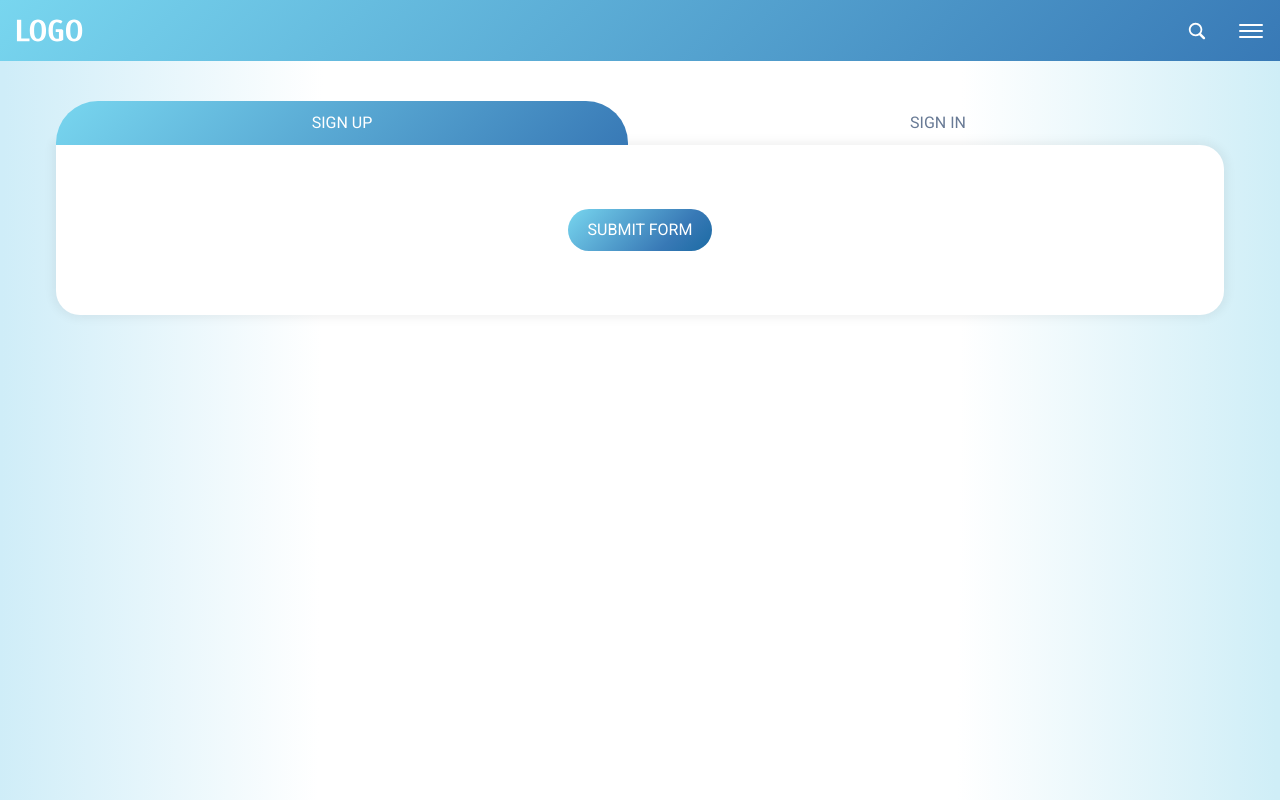
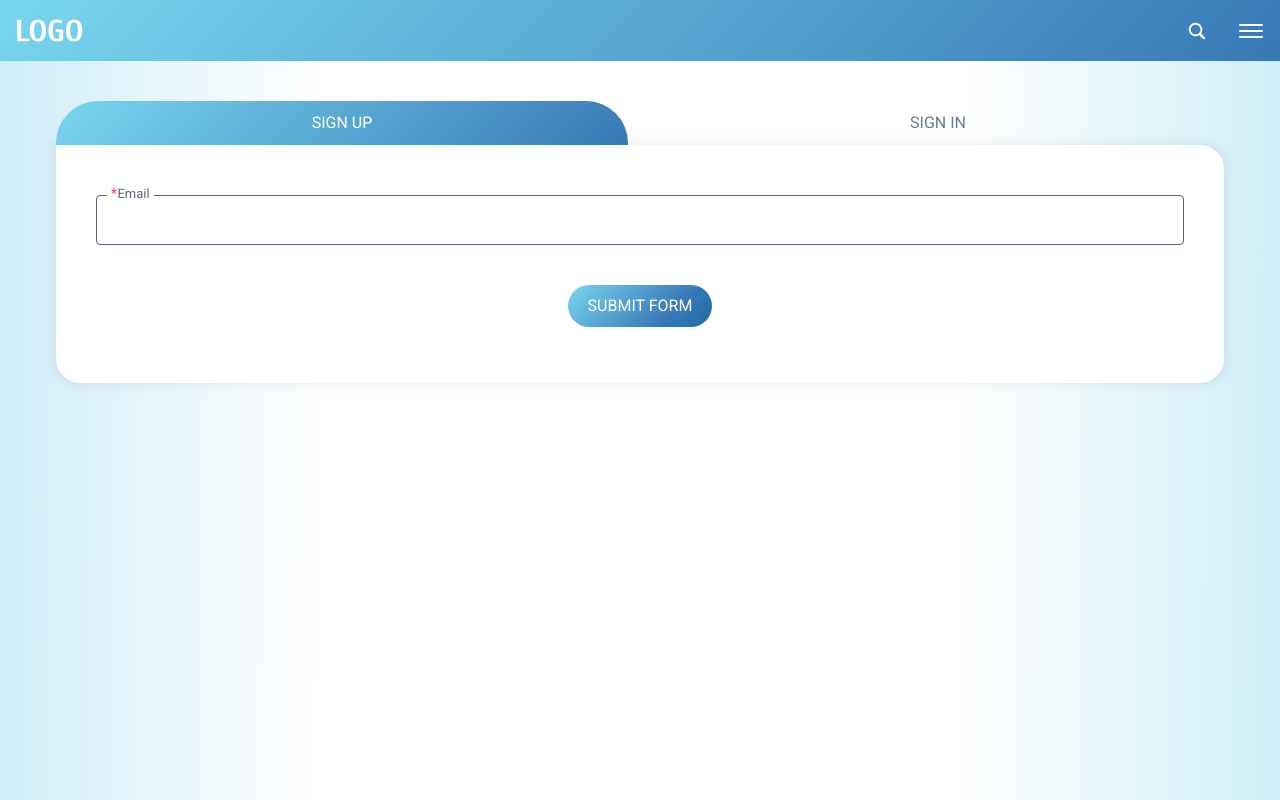
Before and after one commit to it-volunteers-ukraine/ChariERP, a Next.js app in the folder client/: page /en/sign-up in a window 1280 px wide. Built offline with nearby package versions, Linux system fonts and the light colour scheme.

Commit message:
Create Sign Up

```diff
--- a/client/src/app/[locale]/(login)/layout.tsx
+++ b/client/src/app/[locale]/(login)/layout.tsx
@@ -14,7 +14,7 @@ export default function Layout({
   const pathname = usePathname();
 
   const styles = clsx(
-    'flex flex-col justify-center items-center w-full bg-white py-16 px-4 tablet:rounded-b-3xl shadow-auth',
+    'flex flex-col justify-center items-center w-full bg-white pt-9 desktop:pt-14 pb-14 desktop:pb-16 px-4 tablet:px-10 desktopXl:px-8 tablet:rounded-b-3xl shadow-auth',
     {
       'tablet:rounded-tl-3xl':
         pathname === Helpers.getPathname(locale, routes.login),
--- a/client/src/app/[locale]/(login)/sign-in/sign-in.tsx
+++ b/client/src/app/[locale]/(login)/sign-in/sign-in.tsx
@@ -28,7 +28,7 @@ const SignIn = () => {
       })}
     >
       {() => (
-        <Form className="flex flex-col items-center gap-10 max-w-[400px] w-full">
+        <Form className="flex flex-col items-center pt-7 pb-2 desktop:pt-[30px] desktop:pb-[22px] gap-10 max-w-[400px] w-full">
           <InputField name="email" label="Email" required />
           <InputField
             required
--- /dev/null
+++ b/client/src/app/[locale]/(login)/sign-up/config.ts
@@ -0,0 +1,10 @@
+import * as Yup from 'yup';
+
+export const initialValues = {
+  email: '',
+};
+
+export const validationSchema = () =>
+  Yup.object().shape({
+    email: Yup.string().trim().min(6).max(50).email().required(),
+  });
--- a/client/src/app/[locale]/(login)/sign-up/page.tsx
+++ b/client/src/app/[locale]/(login)/sign-up/page.tsx
@@ -1,25 +1,14 @@
 import { Metadata } from 'next';
-import { useTranslations } from 'next-intl';
 
-import { Button } from '@/components';
+import SignUp from './sign-up';
 
 export const metadata: Metadata = {
   title: 'Sign Up',
   description: 'Sign up page',
 };
 
-const SignUp = () => {
-  const registration = useTranslations('auth-page.registration');
-
-  return (
-    <>
-      <Button
-        styleType="primary"
-        className="uppercase"
-        text={registration('button')}
-      />
-    </>
-  );
+const SignUpPage = () => {
+  return <SignUp />;
 };
 
-export default SignUp;
+export default SignUpPage;
--- /dev/null
+++ b/client/src/app/[locale]/(login)/sign-up/sign-up.tsx
@@ -0,0 +1,38 @@
+'use client';
+import { useTranslations } from 'next-intl';
+import { Form, Formik, FormikValues } from 'formik';
+
+import { Button, InputField } from '@/components';
+
+import { initialValues, validationSchema } from './config';
+
+const SignUp = () => {
+  const registration = useTranslations('auth-page.registration');
+
+  const onSubmit = (values: FormikValues) => {
+    console.log(values);
+  };
+
+  return (
+    <Formik
+      onSubmit={onSubmit}
+      initialValues={initialValues}
+      validationSchema={validationSchema}
+    >
+      {() => (
+        <Form className="flex flex-col items-center gap-10 w-full">
+          <InputField name="email" label="Email" required />
+
+          <Button
+            type="submit"
+            styleType="primary"
+            className="uppercase"
+            text={registration('button')}
+          />
+        </Form>
+      )}
+    </Formik>
+  );
+};
+
+export default SignUp;
```
